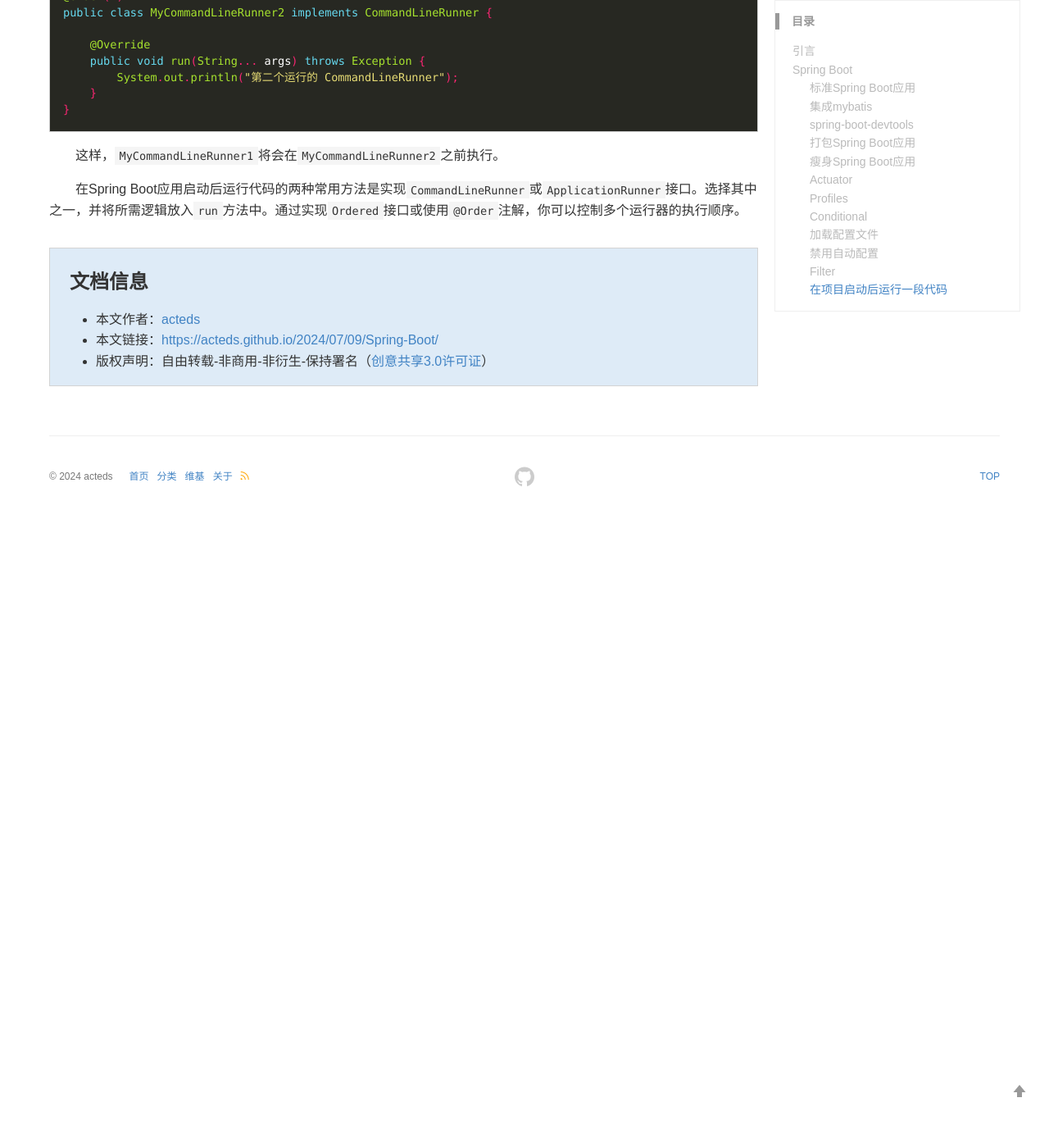
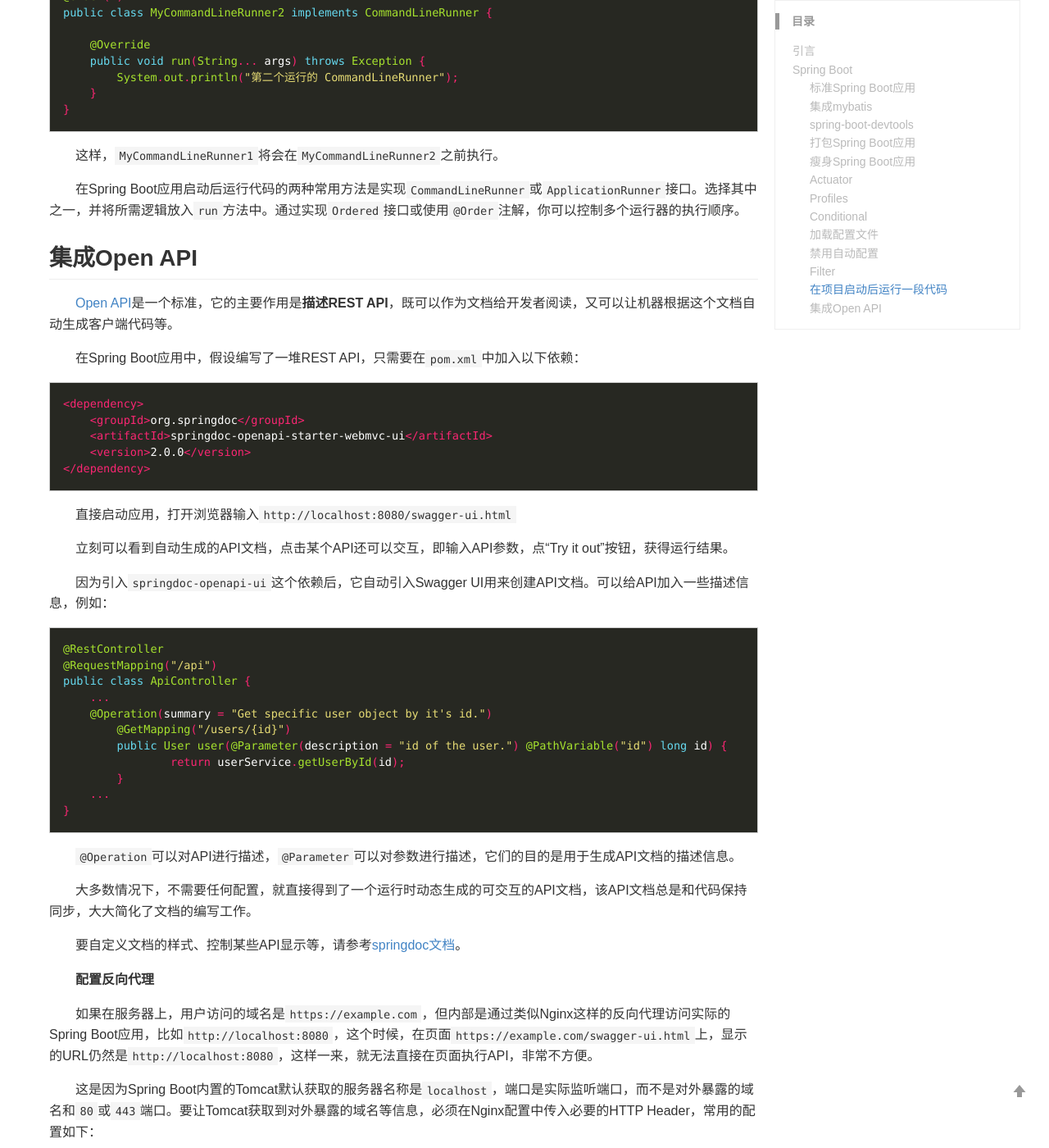
Before and after one commit to acteds/acteds.github.io, a Jekyll site: the page built from _posts/2024-07-09-Spring Boot.md, in a window 1280 px wide and 1400 px high, scrolled down 46750 px. Shown: the whole window at 82% size. Built offline with Jekyll 4.4.1, drawn with Linux system fonts in a browser that asks for light colours; before the commit the page ends 47380 px from its top, so only the background shows below that; some of the changed text lies outside the part shown.

Commit message:
集成open API

````diff
--- a/_posts/2024-07-09-Spring Boot.md
+++ b/_posts/2024-07-09-Spring Boot.md
@@ -2231,3 +2231,76 @@ public class MyCommandLineRunner2 implements CommandLineRunner {
 这样，`MyCommandLineRunner1`将会在`MyCommandLineRunner2`之前执行。
 
 在Spring Boot应用启动后运行代码的两种常用方法是实现`CommandLineRunner`或`ApplicationRunner`接口。选择其中之一，并将所需逻辑放入`run`方法中。通过实现`Ordered`接口或使用`@Order`注解，你可以控制多个运行器的执行顺序。
+
+## 集成Open API
+
+[Open API](https://www.openapis.org/)是一个标准，它的主要作用是**描述REST API**，既可以作为文档给开发者阅读，又可以让机器根据这个文档自动生成客户端代码等。
+
+在Spring Boot应用中，假设编写了一堆REST API，只需要在`pom.xml`中加入以下依赖：
+
+```xml
+<dependency>
+    <groupId>org.springdoc</groupId>
+    <artifactId>springdoc-openapi-starter-webmvc-ui</artifactId>
+    <version>2.0.0</version>
+</dependency>
+```
+
+直接启动应用，打开浏览器输入`http://localhost:8080/swagger-ui.html`
+
+立刻可以看到自动生成的API文档，点击某个API还可以交互，即输入API参数，点“Try it out”按钮，获得运行结果。
+
+因为引入`springdoc-openapi-ui`这个依赖后，它自动引入Swagger UI用来创建API文档。可以给API加入一些描述信息，例如：
+
+```java
+@RestController
+@RequestMapping("/api")
+public class ApiController {
+    ...
+    @Operation(summary = "Get specific user object by it's id.")
+	@GetMapping("/users/{id}")
+	public User user(@Parameter(description = "id of the user.") @PathVariable("id") long id) {
+		return userService.getUserById(id);
+	}
+    ...
+}
+```
+
+`@Operation`可以对API进行描述，`@Parameter`可以对参数进行描述，它们的目的是用于生成API文档的描述信息。
+
+大多数情况下，不需要任何配置，就直接得到了一个运行时动态生成的可交互的API文档，该API文档总是和代码保持同步，大大简化了文档的编写工作。
+
+要自定义文档的样式、控制某些API显示等，请参考[springdoc文档](https://springdoc.org/)。
+
+**配置反向代理**
+
+如果在服务器上，用户访问的域名是`https://example.com`，但内部是通过类似Nginx这样的反向代理访问实际的Spring Boot应用，比如`http://localhost:8080`，这个时候，在页面`https://example.com/swagger-ui.html`上，显示的URL仍然是`http://localhost:8080`，这样一来，就无法直接在页面执行API，非常不方便。
+
+这是因为Spring Boot内置的Tomcat默认获取的服务器名称是`localhost`，端口是实际监听端口，而不是对外暴露的域名和`80`或`443`端口。要让Tomcat获取到对外暴露的域名等信息，必须在Nginx配置中传入必要的HTTP Header，常用的配置如下：
+
+```ruby
+# Nginx配置
+server {
+    ...
+    location / {
+        proxy_pass http://localhost:8080;
+        proxy_set_header Host $host;
+        proxy_set_header X-Real-IP $remote_addr;
+        proxy_set_header X-Forwarded-Proto $scheme;
+        proxy_set_header X-Forwarded-For $proxy_add_x_forwarded_for;
+    }
+    ...
+}
+```
+
+然后，在Spring Boot的`application.yml`中，加入如下配置：
+
+```yaml
+server:
+  # 实际监听端口:
+  port: 8080
+  # 从反向代理读取相关的HTTP Header:
+  forward-headers-strategy: native
+```
+
+重启Spring Boot应用，即可在Swagger中显示正确的URL。
````
